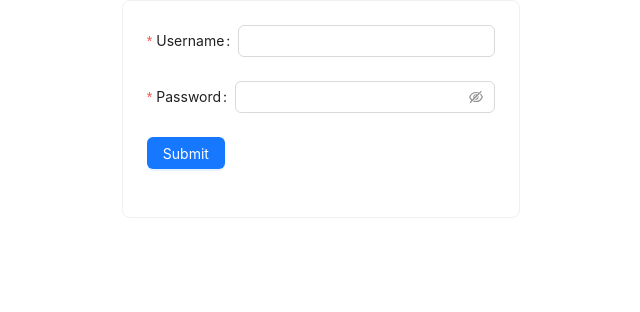
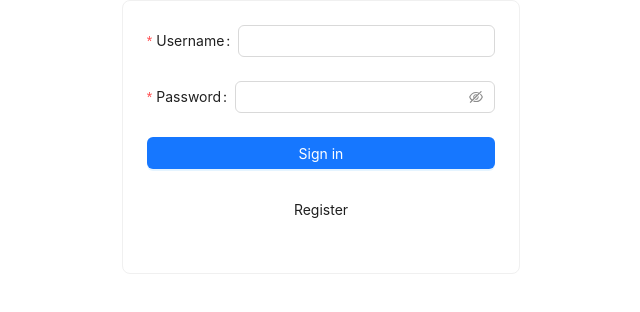
Before and after one commit to raj-aayush/phantom-finance, a React (Vite) app in the folder frontend/: page /login in a window 1280 px wide. Shown: the top 312 px of the page, without its empty margins (319-959 px from the left). Built offline with nearby package versions, Linux system fonts and the light colour scheme.

Commit message:
Add ability to register new app users

```diff
--- a/frontend/src/containers/Login.tsx
+++ b/frontend/src/containers/Login.tsx
@@ -1,4 +1,4 @@
-import {Button, Card, Form, Input} from "antd";
+import {Button, Card, Form, Input, message} from "antd";
 import axios from "axios";
 import {useNavigate} from "react-router-dom";
 import {useEffect} from "react";
@@ -30,8 +30,20 @@ const Login = () => {
                         <Input.Password />
                     </Form.Item>
                     <Form.Item>
-                        <Button type="primary" htmlType="submit">
-                            Submit
+                        <Button type="primary" htmlType="submit" style={{width: '100%'}}>
+                            Sign in
+                        </Button>
+                    </Form.Item>
+                    <Form.Item>
+                        <Button type="secondary" style={{width: '100%'}} onClick={() => {
+                            form.validateFields().then((values) => {
+                                axios.post('/api/register/', values).then(_r => {
+                                    form.resetFields();
+                                    message.success("Registration successful!");
+                                }).catch(err => console.log(err));
+                            });
+                        }}>
+                            Register
                         </Button>
                     </Form.Item>
                 </Form>
```
